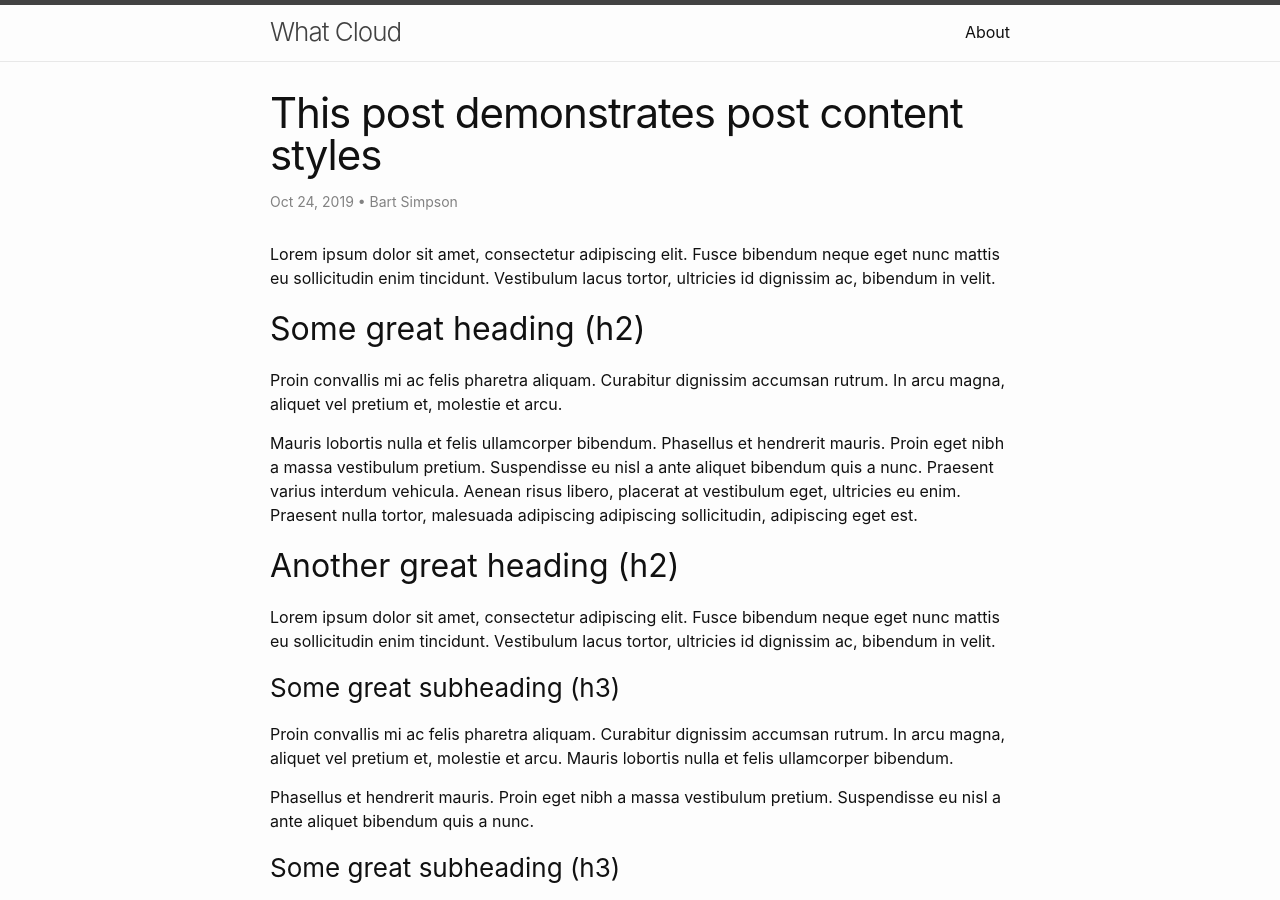
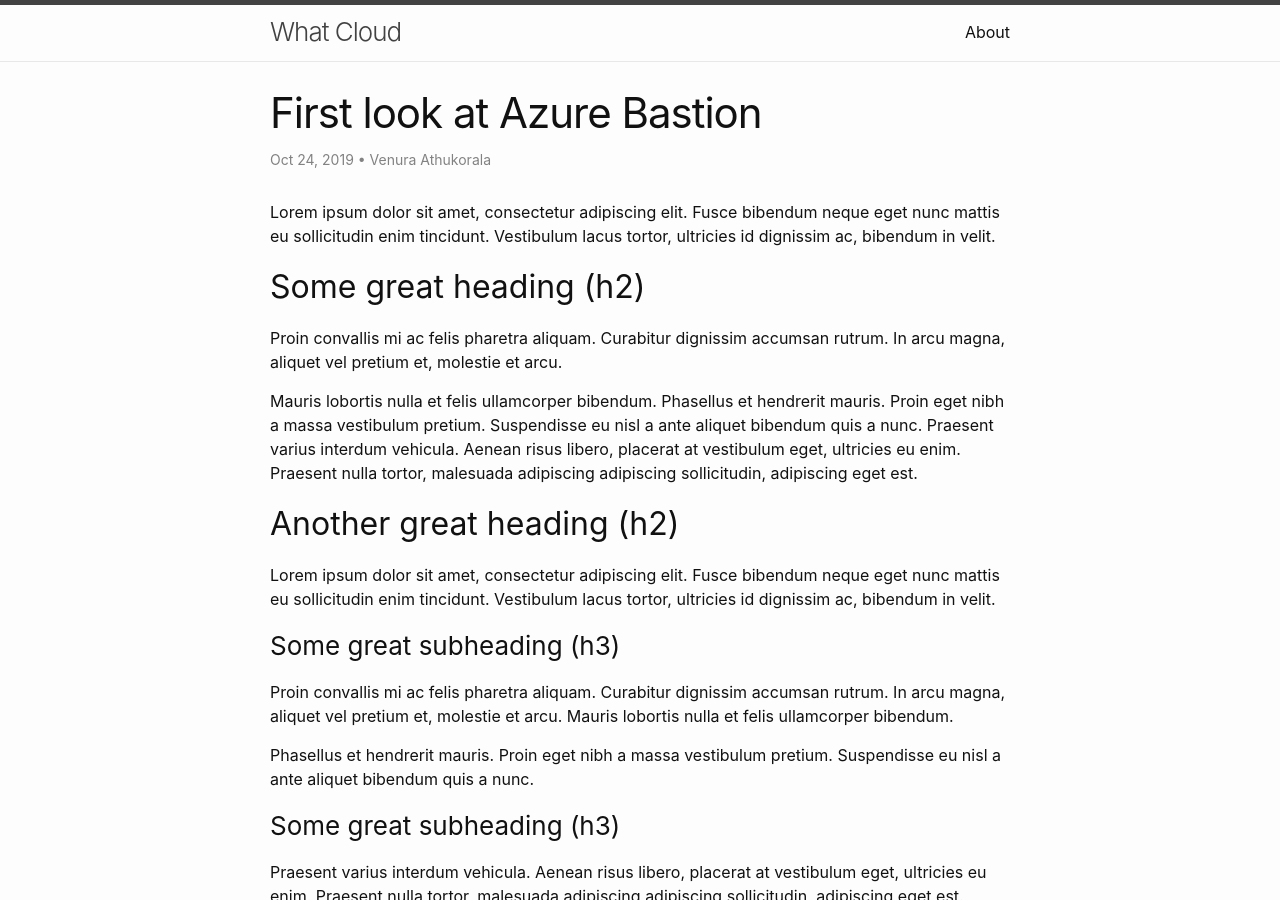
Before and after one commit to guysqr/ac3-blog, a Jekyll site: the page built from _posts/2019-10-24-first-look-at-azure-bastion.md, in a window 1280 px wide and 900 px high. Built offline with Jekyll 4.4.1, drawn with Linux system fonts in a browser that asks for light colours; comment, search, counter and statistics services are not loaded.

Commit message:
Update 2019-10-24-first-look-at-azure-bastion.md

```diff
--- a/_posts/2019-10-24-first-look-at-azure-bastion.md
+++ b/_posts/2019-10-24-first-look-at-azure-bastion.md
@@ -1,9 +1,9 @@
 ---
 layout: post
-title: "This post demonstrates post content styles"
-categories: junk
-author: "Bart Simpson"
-meta: "Springfield"
+title: "First look at Azure Bastion"
+categories: Azure
+author: "Venura Athukorala"
+meta: "Azure, Bastion, Microsoft"
 ---
 
 Lorem ipsum dolor sit amet, consectetur adipiscing elit. Fusce bibendum neque eget nunc mattis eu sollicitudin enim tincidunt. Vestibulum lacus tortor, ultricies id dignissim ac, bibendum in velit.
```
